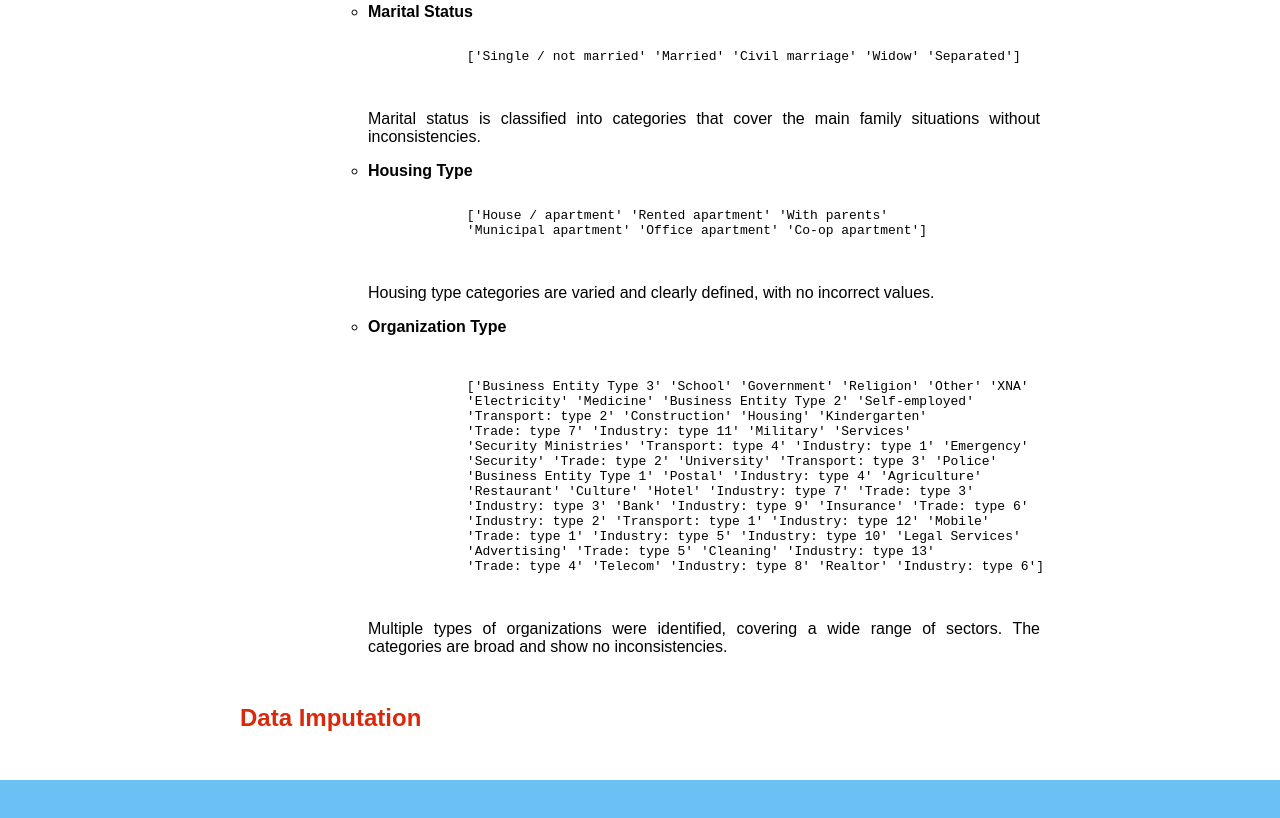
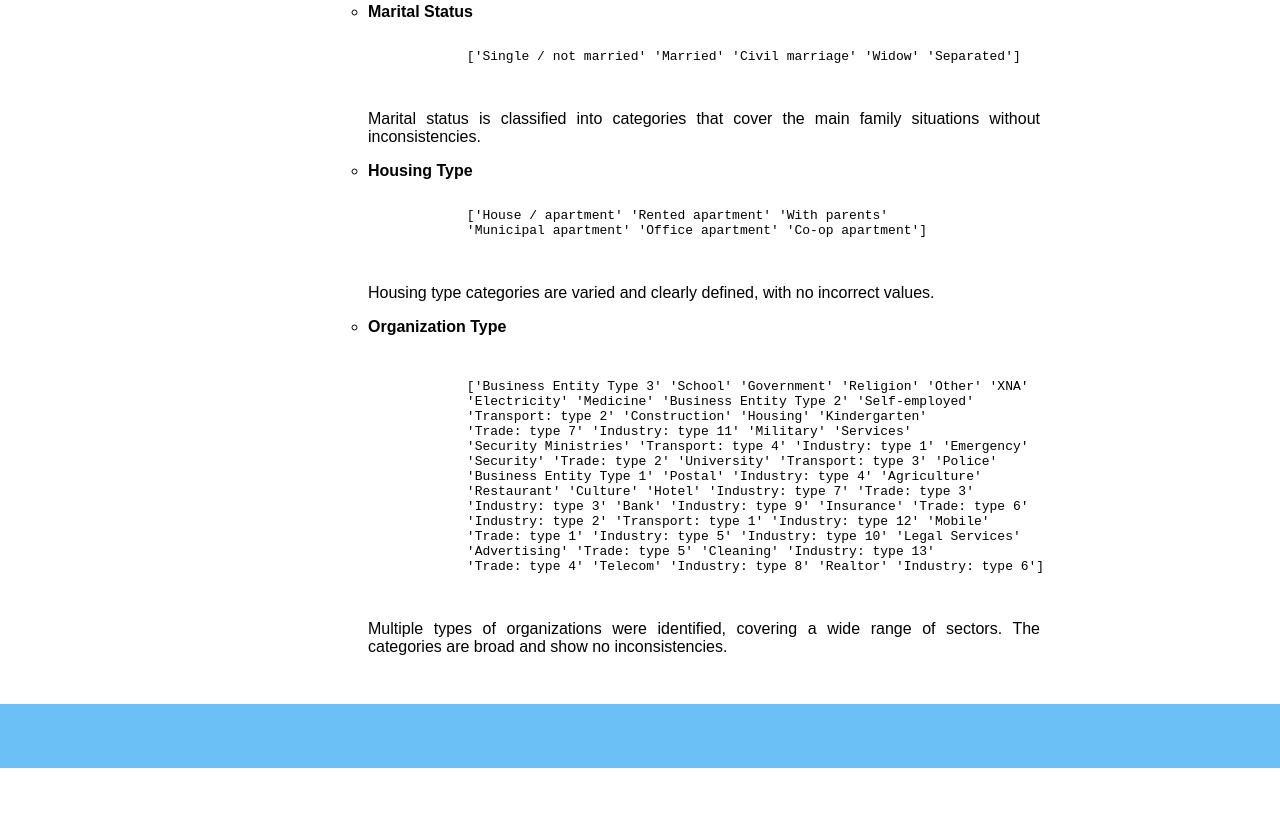
Before and after one commit to DarwinCharris/ProjectSelection-DM202430, a plain HTML site: page index3.html in a window 1280 px wide. Shown: the part 10511-11329 px from the top of the page. After the commit the page ends 11279 px from the top, so only its background shows below. Drawn offline with Linux system fonts and the light colour scheme.

Commit message:
correction

```diff
--- a/index3.html
+++ b/index3.html
@@ -604,7 +604,7 @@
 
             </ol>
         </section>
-        <section class="titulos sectionSeparation"><h2>Data Imputation</h2></section>
+
     </main>
     <footer class="FooterDimension Header-Footer-background"></footer>
 </body>
```
